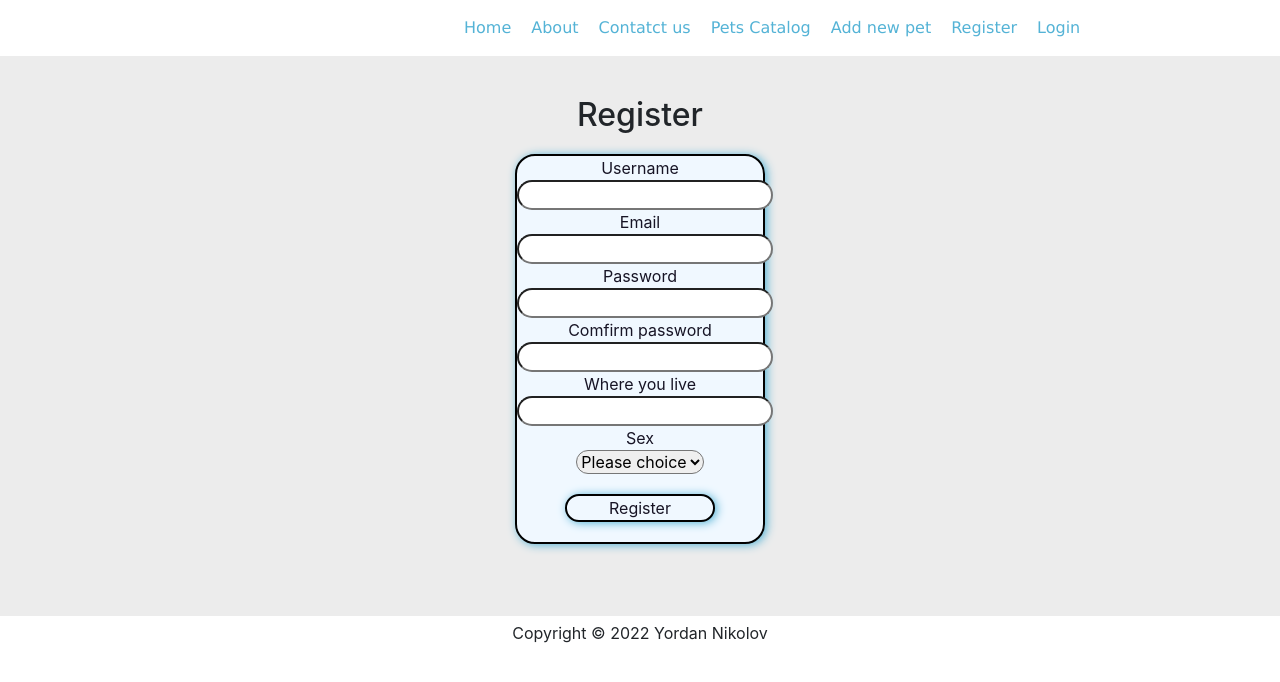
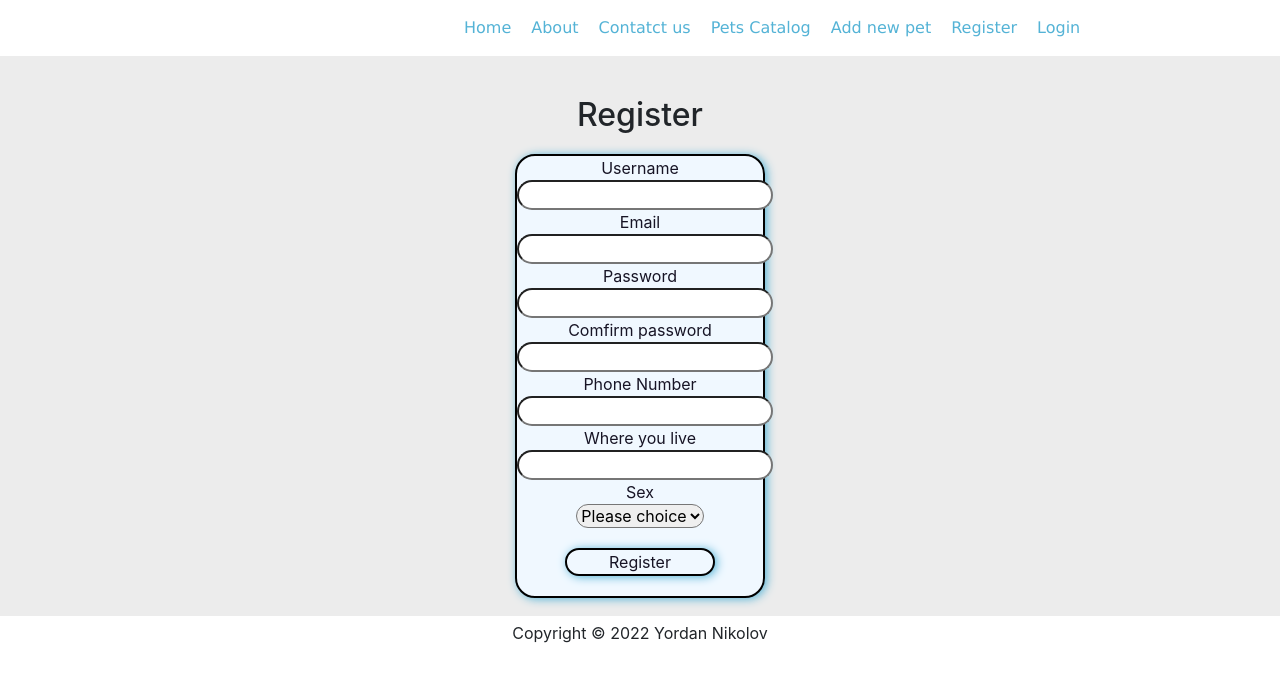
Before and after one commit to nlotoo/Pet-HUB-Application, a React (Create React App) app in the folder client/: page /sign-up in a window 1280 px wide. Shown: the top 682 px of the page. Built offline with nearby package versions, Linux system fonts and the light colour scheme.

Commit message:
update registration page

```diff
--- a/client/src/Components/auth/SignUpPage/SingUpPage.js
+++ b/client/src/Components/auth/SignUpPage/SingUpPage.js
@@ -20,6 +20,7 @@ const SingUpPage = () => {
             'rePassword': '',
             'gender': '',
             'location': '',
+            'phoneNumber': ''
         }
     )
 
@@ -76,6 +77,12 @@ const SingUpPage = () => {
 
                         <input className='input-register-class' name='rePassword' type='password' id='rePassword' onChange={handleInputChange} ></input>
                     </div>
+
+                    <label>Phone Number</label>
+                    <div>
+
+                        <input className='input-register-class' name='phoneNumber' type='text' id='phoneNumber' onChange={handleInputChange} ></input>
+                    </div>
                     <label>Where you live</label>
                     <div>
 
--- a/client/src/services/userCheking.js
+++ b/client/src/services/userCheking.js
@@ -3,7 +3,7 @@
 export const userValidation = (data) => {
 
 
-    let { username, userEmail, password, rePassword, gender, location } = data
+    let { username, userEmail, password, rePassword, gender, location, phoneNumber } = data
     console.log(data)
 
     let errorArr = [];
@@ -22,6 +22,10 @@ export const userValidation = (data) => {
     if (username.length < 4 || password.length < 4 || rePassword.length < 4 || userEmail.length < 4 || location.length < 4) {
         errorArr.push("All fields must be at least 4 characters!");
     }
+    if (phoneNumber.length < 4) {
+        errorArr.push("Phone number shoud be more digit!");
+
+    }
     if (rePassword !== password) {
         errorArr.push('Paswwords must be equal')
     }
```
